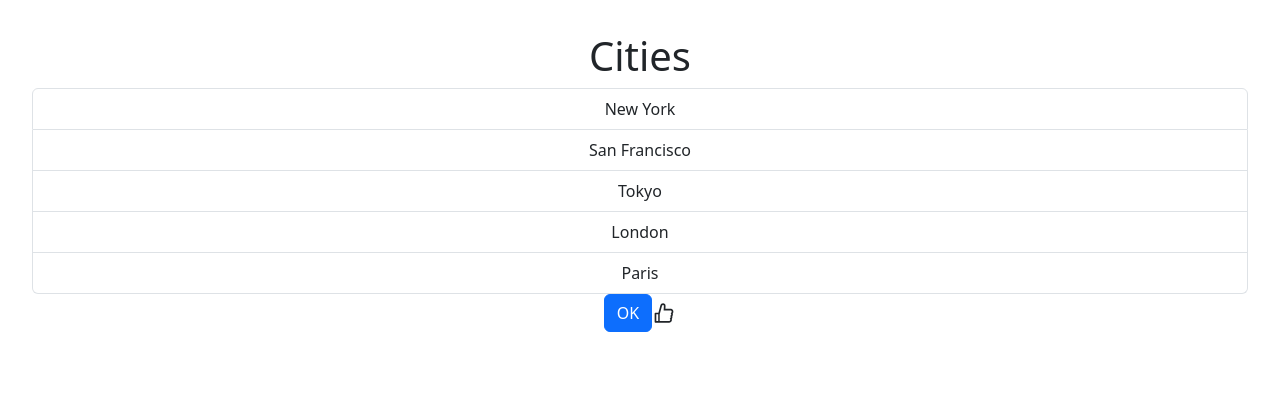
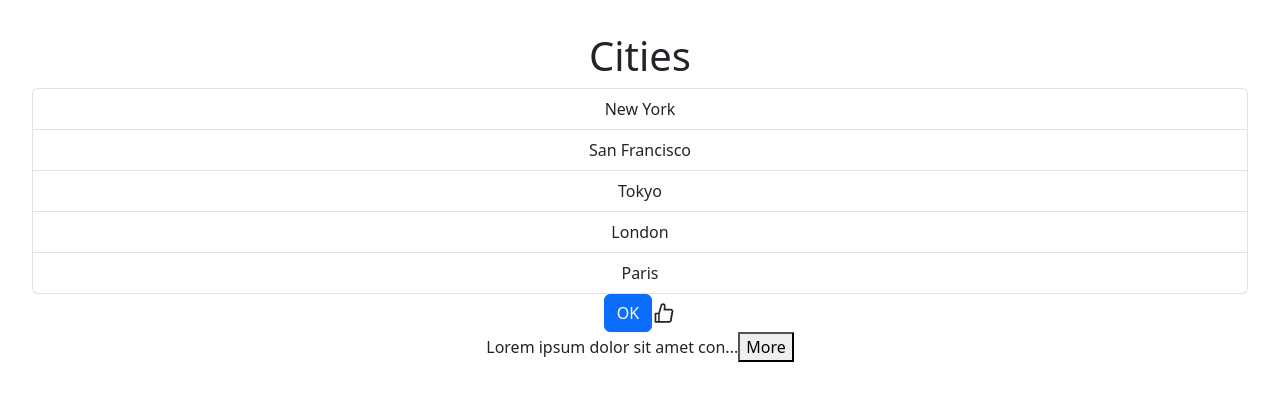
Before and after one commit to sawfiz/Mosh-React-Part-1, a React (Vite) app: page / in a window 1280 px wide. Shown: the top 400 px of the page. Built offline with nearby package versions, Linux system fonts and the light colour scheme.

Commit message:
Add ExpandableText

```diff
--- a/src/App.tsx
+++ b/src/App.tsx
@@ -2,6 +2,7 @@ import "./App.css";
 import Button from "./components/Button";
 import ListGroup from "./components/ListGroup";
 import Like from "./components/Like";
+import ExpandableText from "./components/ExpandableText";
 
 function App() {
   const items = ["New York", "San Francisco", "Tokyo", "London", "Paris"];
@@ -15,6 +16,20 @@ function App() {
       <ListGroup heading="Cities" items={items} onSelect={handleSelect} />
       <Button variant="primary">OK</Button>
       <Like onClick={() => console.log("Clicked")} />
+      <ExpandableText maxChar={30}>
+        Lorem ipsum dolor sit amet consectetur adipisicing elit. Impedit
+        expedita ipsum voluptatum repellendus magnam dolores autem. Similique
+        harum molestiae ipsa suscipit laboriosam eaque architecto. Culpa
+        cupiditate exercitationem provident praesentium libero fugiat cumque,
+        officiis voluptatum dolores quod necessitatibus explicabo vitae minima,
+        accusantium, nam quibusdam rem obcaecati in maiores excepturi reiciendis
+        quaerat animi atque blanditiis? Repudiandae nulla provident, magnam
+        expedita maiores vero minima ut, aliquam odio quas laboriosam ducimus
+        velit, repellat nesciunt nostrum! Animi rerum ad aliquam accusamus, et
+        obcaecati facere earum blanditiis, neque voluptatem, tempore molestias.
+        A consectetur, tenetur ipsum aliquid temporibus, pariatur ad sapiente
+        commodi quis, magnam asperiores atque voluptatem.
+      </ExpandableText>
     </>
   );
 }
--- /dev/null
+++ b/src/components/ExpandableText.tsx
@@ -0,0 +1,25 @@
+import { useState } from "react";
+
+interface Props {
+  maxChar?: number;
+  children: string;
+}
+
+const ExpandableText = ({ maxChar = 10, children }: Props) => {
+  const [isExpanded, setIsExpand] = useState(false);
+
+  if (children.length <= maxChar) return <>{children}</>;
+
+  const text = isExpanded ? children : children.substring(0, maxChar) + "...";
+
+  return (
+    <div>
+      {text}
+      <button onClick={() => setIsExpand(!isExpanded)}>
+        {isExpanded ? "Less" : "More"}
+      </button>
+    </div>
+  );
+};
+
+export default ExpandableText;
```
